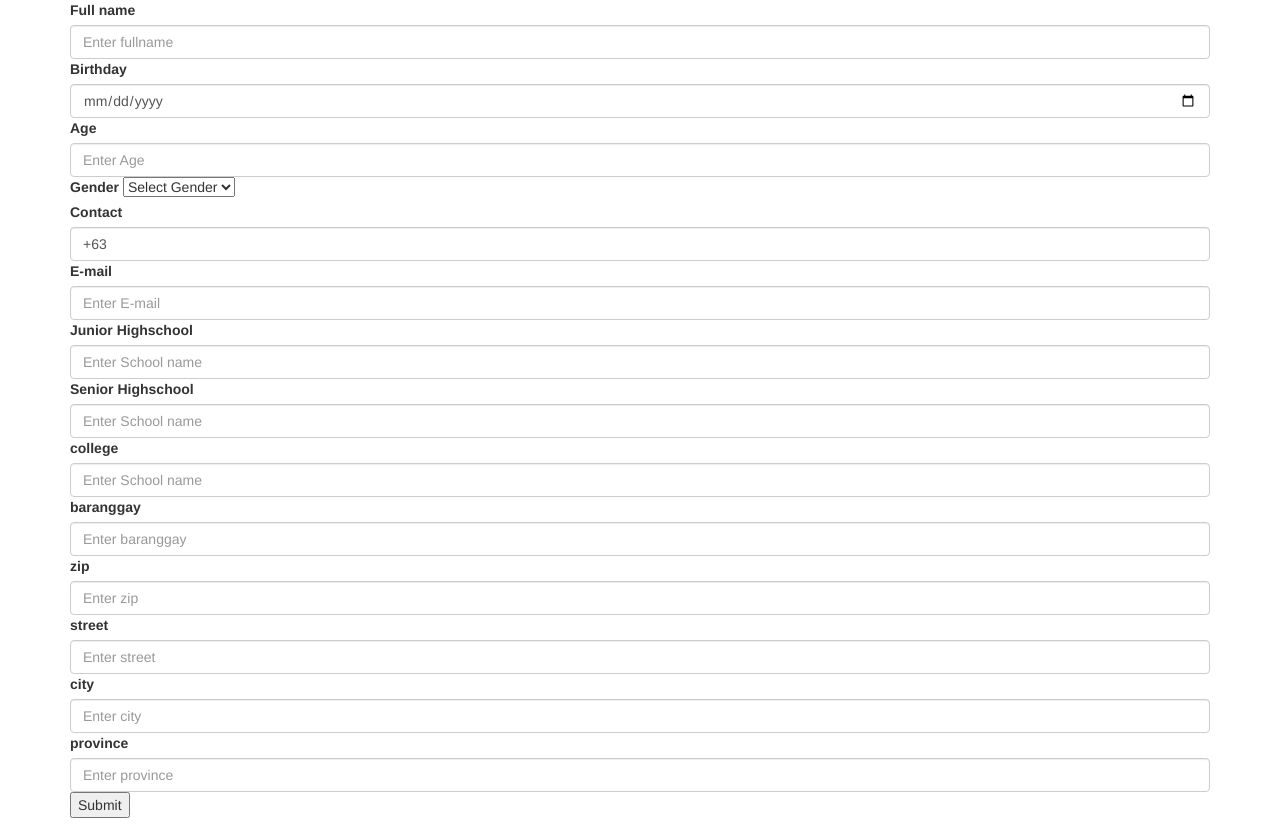
After one commit to ardenio13/KarlRepo, a PHP site: page /systemguile/Dashboard/add_student.php in a window 1280 px wide. The commit adds this page. Run offline with PHP 8.4, Linux system fonts and the light colour scheme.

Commit message:
add student on admin

```diff
--- /dev/null
+++ b/systemguile/Dashboard/add_student.php
@@ -0,0 +1,124 @@
+<!DOCTYPE html>
+<html>
+    <head>
+        <title>Add Student</title>
+        <link rel="stylesheet" href="https://maxcdn.bootstrapcdn.com/bootstrap/3.3.7/css/bootstrap.min.css">
+    </head>
+    <body>
+     <div class ="container">
+        <div class="form-group">
+            <div>
+                <label for="fullname">Full name</label>
+                <input type="text" class="form-control" placeholder="Enter fullname" name= "fullname">
+
+                <label for="bday">Birthday</label>
+                <input type="date" class ="form-control" placeholder="Enter Birthday" name="bday">
+
+                <label for="age">Age</label>
+                <input type="text" class ="form-control" placeholder="Enter Age" name = "age">
+
+                <label for="gender">Gender</label>
+                <select name="gender" id="gender">
+                    <option>Select Gender</option>
+                    <option>M</option>
+                    <option>F</option>
+
+                </select><br>
+
+                <label for="contact">Contact</label>
+                <input type="tel" class ="form-control" id="contact" placeholder="Enter contact" name = "contact" maxlength="11"  value="+63" pattern="[0-9]{11}"reqiured >
+
+                <label for="email">E-mail</label>
+                <input type="email" class="form-control"  id="email" placeholder="Enter E-mail" name="email">
+
+                <label for="junior">Junior Highschool</label>
+                <input type="junior" class="form-control"  id="junior" placeholder="Enter School name" name="junior">
+
+                <label for="senior">Senior Highschool</label>
+                <input type="senior" class="form-control"  id="senior" placeholder="Enter School name" name="senior">
+
+                <label for="college">college</label>
+                <input type="colege" class="form-control"  id="email" placeholder="Enter School name" name="college">
+
+                <label for="baranggay">baranggay</label>
+                <input type="baranggay" class="form-control"  id="baranggay" placeholder="Enter baranggay" name="baranggay">
+
+                <label for="zip">zip</label>
+                <input type="zip" class="form-control"  id="baranggay" placeholder="Enter zip" name="zip">
+
+                <label for="street">street</label>
+                <input type="street" class="form-control"  id="street" placeholder="Enter street" name="street">
+
+                <label for="city">city</label>
+                <input type="city" class="form-control"  id="city" placeholder="Enter city" name="city">
+
+                <label for="province">province</label>
+                <input type="province" class="form-control"  id="province" placeholder="Enter province" name="province">
+
+
+
+
+
+
+
+                <input type ="submit">
+
+
+            </div>
+        </div>
+
+
+
+    </div>
+    <script>
+            //script for validation contact and email
+        function validateForm() {
+            const email = document.getElementById('email').value;
+            const contact = document.getElementById('contact').value;
+
+            if (!isValidEmail(email) || !isValidPhoneNumber(contact)) {
+            alert('Please fill in all fields with valid data.');
+            return false;
+            }
+            return true;
+        }
+
+        function isValidEmail(email) {
+            // Use a regular expression to validate the email format
+            const emailRegex = /^[^\s@]+@[^\s@]+\.[^\s@]+$/;
+            return emailRegex.test(email);
+        }
+
+        function isValidPhoneNumber(contact) {
+            // Use a regular expression to validate a 10-digit contact number
+            const phoneRegex = /^[0-9]{11}$/;
+            return phoneRegex.test(contact);
+        }
+</script>
+
+        <script>
+        // Get reference to the input element
+        const contact = document.getElementById('contact');
+
+        // Listen for input changes and automatically format
+        contact.addEventListener('input', function () {
+            // Get the current input value
+            let inputValue = contact.value;
+
+            // Check if the input contains "+63" followed by '9'
+            if (inputValue.includes("+639") && inputValue.includes('9')) {
+                // Replace "+63" with "09"
+                inputValue = inputValue.replace("+639", "09");
+            }
+
+            if (inputValue.includes("+6309") && inputValue.includes('09')) {
+                inputValue = inputValue.replace("+6309", "09");
+            }
+
+
+            // Update the input value with the formatted value
+            contact.value = inputValue;
+        });
+ </script>
+    </body>
+</html>
--- a/systemguile/registration/get_provinces.php
+++ b/systemguile/registration/get_provinces.php
@@ -19,5 +19,4 @@ $conn->close();
 
 // Send the HTML options back to the frontend
 echo $options;
-?>s
 ?>
--- a/systemguile/registration/pg1_Personal_details_page.php
+++ b/systemguile/registration/pg1_Personal_details_page.php
@@ -41,8 +41,8 @@ if ($_SERVER['REQUEST_METHOD'] === 'POST') {
                     <div class="input-group">
                         <label>Gender</label>
                         <select name="gender" id="gender">
-                            <option>Male</option>
-                            <option>Female</option>
+                            <option>M</option>
+                            <option>F</option>
                         </select>
                     </div>
 
```
Also changed, not shown: systemguile/Dashboard/search.php (+7 -9 lines), systemguile/Dashboard/student_table.php (+11 -27 lines).
